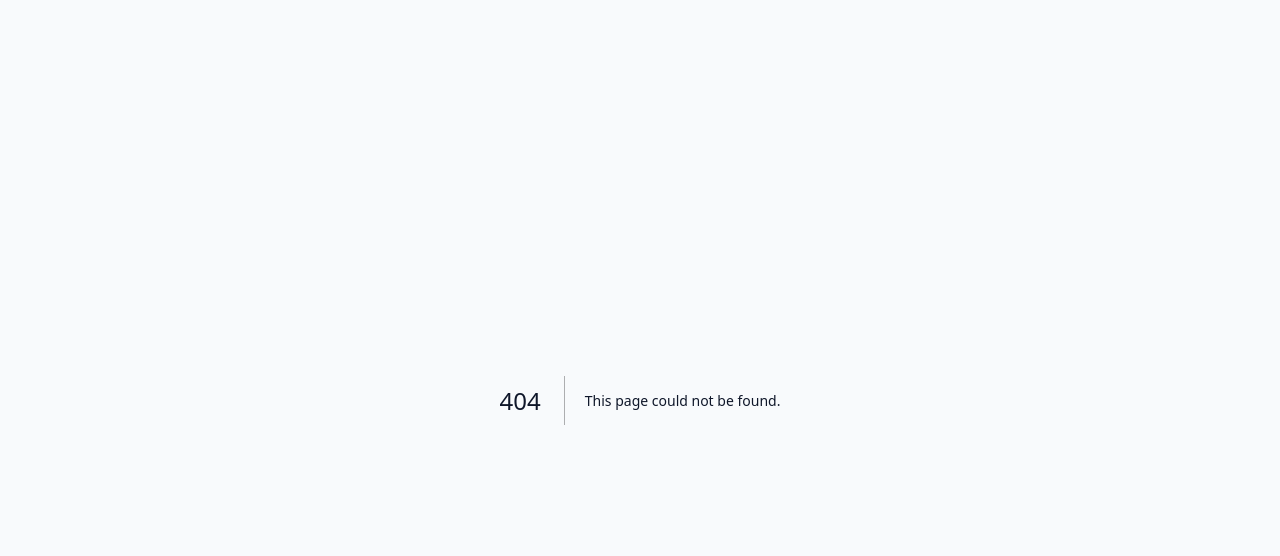
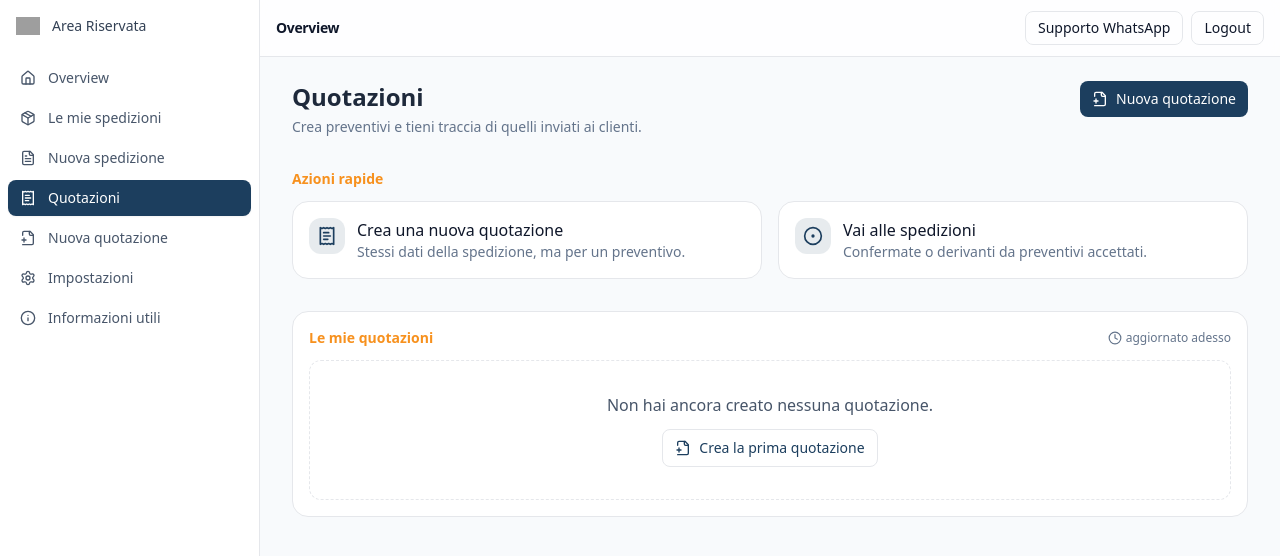
Before and after one commit to SPST-WINE/spst-dashboard, a Next.js app: page /dashboard/quotazioni in a window 1280 px wide. Before the commit this address had no page. Shown: the top 556 px of the page. Built offline with nearby package versions, Linux system fonts and the light colour scheme; grey boxes are pictures that could not be loaded.

Commit message:
Create page.tsx

```diff
--- /dev/null
+++ b/app/dashboard/quotazioni/page.tsx
@@ -0,0 +1,121 @@
+// app/dashboard/quotazioni/page.tsx
+import Link from 'next/link';
+import { ReceiptText, FilePlus2, Clock, CircleDot } from 'lucide-react';
+
+export default function QuotazioniPage() {
+  // TODO: sostituire con fetch verso /api/quotazioni quando pronto
+  const quotes: Array<{
+    id: string;
+    ref: string;
+    to: string;
+    status: 'Bozza' | 'Pubblicato' | 'Accettato' | 'Scaduto' | 'Annullato';
+    updatedAt?: string;
+  }> = [];
+
+  return (
+    <div className="space-y-8">
+      <header className="flex items-start justify-between">
+        <div>
+          <h1 className="text-2xl font-semibold text-slate-800">Quotazioni</h1>
+          <p className="text-slate-500 text-sm mt-1">
+            Crea preventivi e tieni traccia di quelli inviati ai clienti.
+          </p>
+        </div>
+        <Link
+          href="/dashboard/quotazioni/nuova"
+          className="inline-flex items-center gap-2 rounded-lg bg-[#1c3e5e] px-3 py-2 text-sm text-white hover:opacity-95"
+        >
+          <FilePlus2 className="h-4 w-4" />
+          Nuova quotazione
+        </Link>
+      </header>
+
+      {/* Azioni rapide */}
+      <section>
+        <h3 className="mb-3 text-sm font-semibold text-[#f7911e]">Azioni rapide</h3>
+        <div className="grid gap-4 md:grid-cols-2">
+          <Link
+            href="/dashboard/quotazioni/nuova"
+            className="group rounded-2xl border bg-white p-4 hover:shadow-md transition"
+          >
+            <div className="flex items-start gap-3">
+              <span className="rounded-xl bg-[#1c3e5e]/10 p-2 text-[#1c3e5e]">
+                <ReceiptText className="h-5 w-5" />
+              </span>
+              <div>
+                <div className="font-medium text-slate-900">Crea una nuova quotazione</div>
+                <p className="text-sm text-slate-500">Stessi dati della spedizione, ma per un preventivo.</p>
+              </div>
+            </div>
+          </Link>
+
+          <Link
+            href="/dashboard/spedizioni"
+            className="group rounded-2xl border bg-white p-4 hover:shadow-md transition"
+          >
+            <div className="flex items-start gap-3">
+              <span className="rounded-xl bg-[#1c3e5e]/10 p-2 text-[#1c3e5e]">
+                <CircleDot className="h-5 w-5" />
+              </span>
+              <div>
+                <div className="font-medium text-slate-900">Vai alle spedizioni</div>
+                <p className="text-sm text-slate-500">Confermate o derivanti da preventivi accettati.</p>
+              </div>
+            </div>
+          </Link>
+        </div>
+      </section>
+
+      {/* Lista quotazioni (empty state per ora) */}
+      <section className="rounded-2xl border bg-white p-4">
+        <div className="mb-3 flex items-center justify-between">
+          <h3 className="text-sm font-semibold text-[#f7911e]">Le mie quotazioni</h3>
+          <div className="text-xs text-slate-500 inline-flex items-center gap-1">
+            <Clock className="h-3.5 w-3.5" />
+            aggiornato adesso
+          </div>
+        </div>
+
+        {quotes.length === 0 ? (
+          <div className="rounded-xl border border-dashed p-8 text-center">
+            <p className="text-slate-600">
+              Non hai ancora creato nessuna quotazione.
+            </p>
+            <div className="mt-3">
+              <Link
+                href="/dashboard/quotazioni/nuova"
+                className="inline-flex items-center gap-2 rounded-lg border px-3 py-2 text-sm text-[#1c3e5e] hover:bg-slate-50"
+              >
+                <FilePlus2 className="h-4 w-4" />
+                Crea la prima quotazione
+              </Link>
+            </div>
+          </div>
+        ) : (
+          <div className="overflow-x-auto">
+            <table className="min-w-full text-sm">
+              <thead>
+                <tr className="text-left text-slate-500">
+                  <th className="px-2 py-2 font-medium">Riferimento</th>
+                  <th className="px-2 py-2 font-medium">Destinazione</th>
+                  <th className="px-2 py-2 font-medium">Stato</th>
+                  <th className="px-2 py-2 font-medium">Ultimo aggiornamento</th>
+                </tr>
+              </thead>
+              <tbody className="divide-y">
+                {quotes.map((q) => (
+                  <tr key={q.id} className="text-slate-800">
+                    <td className="px-2 py-2">{q.ref}</td>
+                    <td className="px-2 py-2">{q.to}</td>
+                    <td className="px-2 py-2">{q.status}</td>
+                    <td className="px-2 py-2">{q.updatedAt || '—'}</td>
+                  </tr>
+                ))}
+              </tbody>
+            </table>
+          </div>
+        )}
+      </section>
+    </div>
+  );
+}
```
